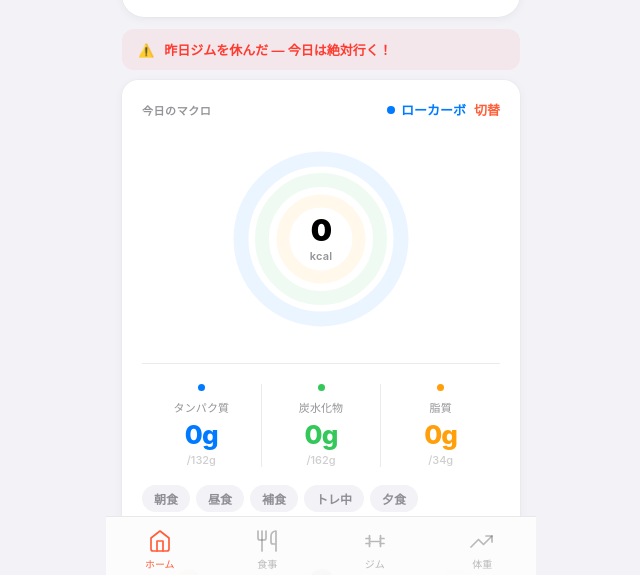
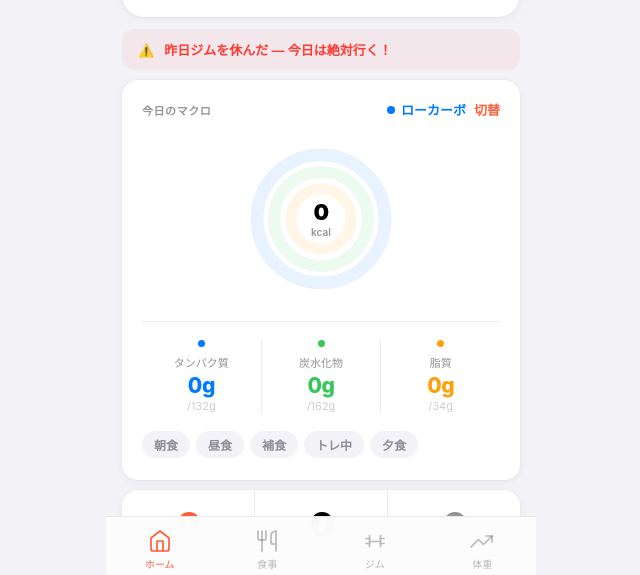
Before and after one commit to miyu0001/Bodybuilding-competition-preparation-app, a plain HTML site: page index.html in a window 1280 px wide. Shown: the part 223-798 px from the top of the page, without its empty margins (319-959 px from the left). Drawn offline with Linux system fonts and the light colour scheme.

Commit message:
revert: restore original font/ring sizes, keep white countdown card
Co-Authored-By: Claude Sonnet 4.6 <noreply@anthropic.com>

```diff
--- a/index.html
+++ b/index.html
@@ -96,17 +96,17 @@
     .mc-dot{width:8px;height:8px;border-radius:50%;flex-shrink:0}
     .mc-mode-text{font-size:13px;font-weight:600;color:var(--t2)}
     .mc-switch{background:none;border:none;font-size:13px;font-weight:700;color:var(--acc);cursor:pointer;padding:0 0 0 2px;-webkit-appearance:none}
-    .mc-ring-wrap{display:flex;justify-content:center;position:relative;margin-bottom:24px}
+    .mc-ring-wrap{display:flex;justify-content:center;position:relative;margin-bottom:22px}
     .mc-ring-ct{position:absolute;top:50%;left:50%;transform:translate(-50%,-50%);text-align:center;pointer-events:none}
-    .mc-kcal{font-size:30px;font-weight:900;letter-spacing:-1px;line-height:1;color:var(--text)}
-    .mc-kcal-lbl{font-size:11px;font-weight:600;color:var(--t2);margin-top:4px;letter-spacing:.2px}
-    .mc-grid{display:flex;border-top:.5px solid var(--sep);padding-top:20px}
+    .mc-kcal{font-size:22px;font-weight:900;letter-spacing:-.8px;line-height:1;color:var(--text)}
+    .mc-kcal-lbl{font-size:10px;font-weight:600;color:var(--t2);margin-top:3px}
+    .mc-grid{display:flex;border-top:.5px solid var(--sep);padding-top:18px}
     .mc-col{flex:1;text-align:center}
     .mc-col+.mc-col{border-left:.5px solid var(--sep)}
-    .mc-col-dot{width:7px;height:7px;border-radius:50%;margin:0 auto 8px}
-    .mc-col-lbl{font-size:11px;color:var(--t2);font-weight:500;margin-bottom:7px;letter-spacing:.1px}
-    .mc-col-val{font-size:26px;font-weight:800;letter-spacing:-.8px;line-height:1}
-    .mc-col-tgt{font-size:11px;color:var(--t3);margin-top:5px;font-weight:500}
+    .mc-col-dot{width:7px;height:7px;border-radius:50%;margin:0 auto 7px}
+    .mc-col-lbl{font-size:11px;color:var(--t2);font-weight:500;margin-bottom:5px}
+    .mc-col-val{font-size:21px;font-weight:800;letter-spacing:-.5px;line-height:1}
+    .mc-col-tgt{font-size:11px;color:var(--t3);margin-top:3px}
     .chips{display:flex;gap:6px;margin-top:18px;overflow-x:auto;padding-bottom:2px;scrollbar-width:none}
     .chips::-webkit-scrollbar{display:none}
     .chip{flex-shrink:0;padding:5px 12px;border-radius:20px;font-size:12px;font-weight:600;background:var(--bg3);color:var(--t2);transition:all .16s}
@@ -114,13 +114,13 @@
 
     /* Stats — 1 card, 3 cols with dividers */
     .stats-card{background:var(--bg2);border-radius:var(--r);box-shadow:var(--sh);display:flex;overflow:hidden}
-    .stat-col{flex:1;padding:20px 8px;text-align:center}
+    .stat-col{flex:1;padding:18px 8px;text-align:center}
     .stat-col+.stat-col{border-left:.5px solid var(--sep)}
-    .stat-n{font-size:38px;font-weight:900;letter-spacing:-2px;line-height:1}
-    .stat-l{font-size:11px;font-weight:500;color:var(--t2);margin-top:6px}
+    .stat-n{font-size:34px;font-weight:900;letter-spacing:-2px;line-height:1}
+    .stat-l{font-size:11px;font-weight:500;color:var(--t2);margin-top:5px}
 
     /* Weight card on home */
-    .wt-big{font-size:54px;font-weight:900;letter-spacing:-3px;line-height:1}
+    .wt-big{font-size:50px;font-weight:900;letter-spacing:-3px;line-height:1}
     .wt-unit{font-size:17px;font-weight:500;color:var(--t2);margin-left:3px;vertical-align:baseline}
     .wt-goal{font-size:13px;color:var(--t2);font-weight:500}
     .wt-diff{font-size:12px;color:var(--t2);font-weight:500;text-align:right;margin-top:6px}
@@ -273,7 +273,7 @@
           </div>
         </div>
         <div class="mc-ring-wrap">
-          <canvas id="homeRing" width="200" height="200" style="width:200px;height:200px"></canvas>
+          <canvas id="homeRing" width="160" height="160" style="width:160px;height:160px"></canvas>
           <div class="mc-ring-ct">
             <div class="mc-kcal" id="hKcal">0</div>
             <div class="mc-kcal-lbl">kcal</div>
@@ -519,14 +519,14 @@ function renderCountdown(){
   d.textContent=`${comp.getFullYear()}年${comp.getMonth()+1}月${comp.getDate()}日`;
 }
 
-// Retina rings — 200px logical
+// Retina rings — 160px logical
 function drawRings(id,m,t){
   const cv=document.getElementById(id);if(!cv)return;
-  const dpr=window.devicePixelRatio||1,L=200;
+  const dpr=window.devicePixelRatio||1,L=160;
   cv.width=L*dpr;cv.height=L*dpr;cv.style.width=L+'px';cv.style.height=L+'px';
   const ctx=cv.getContext('2d');ctx.scale(dpr,dpr);
   const cx=L/2,cy=L/2;
-  [{r:80,lw:15,v:m.p/t.p,col:'#007AFF',tr:'rgba(0,122,255,.08)'},{r:59,lw:14,v:m.c/t.c,col:'#34C759',tr:'rgba(52,199,89,.08)'},{r:38,lw:13,v:m.f/t.f,col:'#FF9F0A',tr:'rgba(255,159,10,.08)'}].forEach(r=>{
+  [{r:64,lw:13,v:m.p/t.p,col:'#007AFF',tr:'rgba(0,122,255,.09)'},{r:47,lw:12,v:m.c/t.c,col:'#34C759',tr:'rgba(52,199,89,.09)'},{r:30,lw:11,v:m.f/t.f,col:'#FF9F0A',tr:'rgba(255,159,10,.09)'}].forEach(r=>{
     ctx.beginPath();ctx.arc(cx,cy,r.r,0,Math.PI*2);ctx.strokeStyle=r.tr;ctx.lineWidth=r.lw;ctx.stroke();
     if(r.v>0){ctx.beginPath();ctx.arc(cx,cy,r.r,-Math.PI/2,-Math.PI/2+Math.min(r.v,1.02)*Math.PI*2);ctx.strokeStyle=r.col;ctx.lineWidth=r.lw;ctx.lineCap='round';ctx.stroke();}
   });
```
